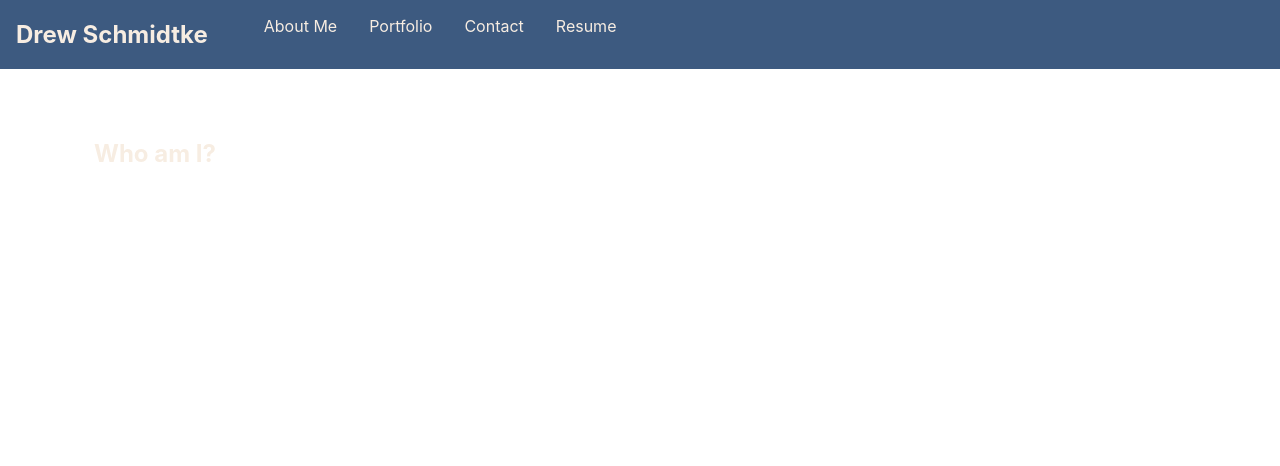
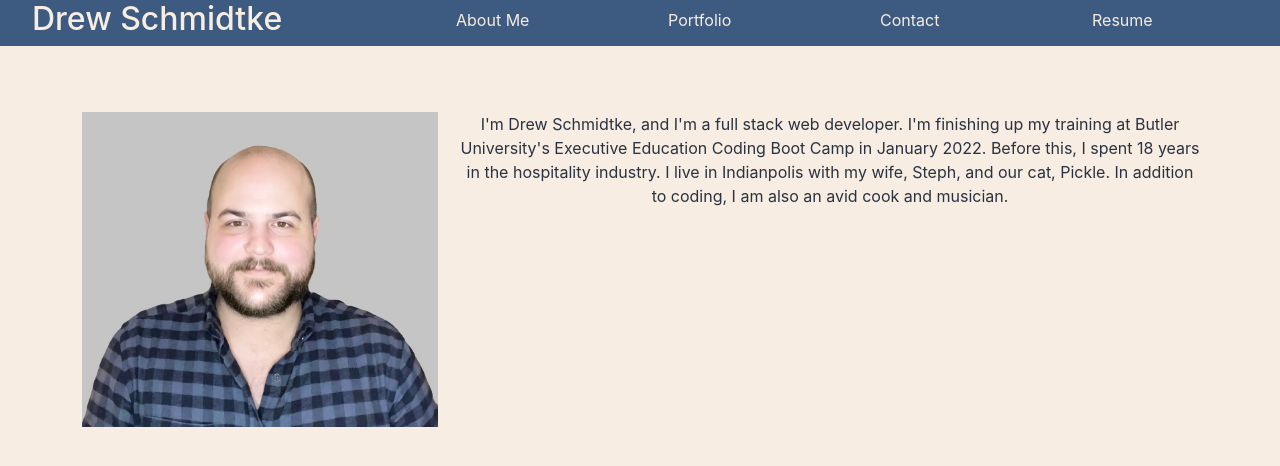
Before and after one commit to aschmidtke/heaven-strange-dose, a React (Create React App) app: page / in a window 1280 px wide. Shown: the top 466 px of the page. Built offline with nearby package versions, Linux system fonts and the light colour scheme.

Commit message:
bootstrap

```diff
--- a/package.json
+++ b/package.json
@@ -6,6 +6,7 @@
     "@testing-library/jest-dom": "^5.16.1",
     "@testing-library/react": "^12.1.2",
     "@testing-library/user-event": "^13.5.0",
+    "bootstrap": "^5.1.3",
     "react": "^17.0.2",
     "react-dom": "^17.0.2",
     "react-scripts": "5.0.0",
--- a/public/index.html
+++ b/public/index.html
@@ -24,7 +24,7 @@
       work correctly both with client-side routing and a non-root public URL.
       Learn how to configure a non-root public URL by running `npm run build`.
     -->
-    <title>React App</title>
+    <title>Drew Schmidtke</title>
   </head>
   <body>
     <noscript>You need to enable JavaScript to run this app.</noscript>
--- a/src/App.js
+++ b/src/App.js
@@ -6,7 +6,7 @@ function App() {
   return (
     <div>
       <Nav></Nav>
-      <main>
+      <main className='container'>
 
         <About></About>
       </main>
--- a/src/components/About/index.js
+++ b/src/components/About/index.js
@@ -1,9 +1,11 @@
 import React from 'react';
+import headShot from '../../assets/headshot.jpg';
 
 function About() {
     return (
-        <section>
-            <h1 id="about">Who am I?</h1>
+        <section className='row'>
+            <img src={headShot} className="col-md-4" alt="headshot" />
+            <a className="aboutText px-2 col-md-8">I'm Drew Schmidtke, and I'm a full stack web developer. I'm finishing up my training at Butler University's Executive Education Coding Boot Camp in January 2022. Before this, I spent 18 years in the hospitality industry. I live in Indianpolis with my wife, Steph, and our cat, Pickle. In addition to coding, I am also an avid cook and musician. </a>
         </section>
     );
 }
--- a/src/components/Nav/index.js
+++ b/src/components/Nav/index.js
@@ -2,30 +2,30 @@ import React from 'react';
 
 function Nav() {
     return (
-        <header className="flex-row px-2">
-            <h2>
+        <header className="">
+            <nav className="">
+                <ul className="row">
+                    <h2 className="col-md-4">
                         <a className="title" href="/">
                             Drew Schmidtke
                         </a>
                     </h2>
-            <nav>
-                <ul className="flex-row">
-                    <li className="mx-2">
+                        <li className="col-md-2 py-2">
                             <a href="#about">
                                 About Me
                             </a>
                         </li>
-                    <li className="mx-2">
+                        <li className="col-md-2 py-2">
                             <a href="#portfolio">
                                 Portfolio
                             </a>
                         </li>
-                    <li className="mx-2">
+                        <li className="col-md-2 py-2">
                             <a href="#contact">
                                 Contact
                             </a>
                         </li>
-                    <li className="mx-2">
+                        <li className="col-md-2 py-2">
                             <a href="#resume">
                                 Resume
                             </a>
@@ -33,7 +33,7 @@ function Nav() {
                 </ul>
             </nav>
 
-        </header>
+        </header >
     );
 }
 
--- a/src/index.css
+++ b/src/index.css
@@ -38,7 +38,7 @@ body {
 }
 
 body {
-  color: var(--primary)
+  background-color: var(--primary);
 }
 
 header {
@@ -58,18 +58,19 @@ a {
   text-decoration: none;
 }
 
-.flex-row {
-  display: flex;
-  flex-wrap: wrap;
-}
+/* img {
+  max-width: 25%;
+  border: 1px solid var(--secondary);
+  border-radius: 8px;
+} */
 
-.title {
-  color: var(--primary);
-  text-decoration: none;
+.aboutText {
+  color: var(--dark);
+  text-align: center;
 }
 
 .mx-2 {
-  margin-right: var(--spacing-two);
+  margin-right: var(--spacing-two); /* not currently using*/
   margin-left: var(--spacing-two);
 }
 
@@ -77,3 +78,13 @@ a {
   padding-right: var(--spacing-two);
   padding-left: var(--spacing-two);
 }
+
+.py-2 {
+  padding-top: var(--spacing-two);
+  padding-bottom: var(--spacing-two)
+}
+
+.title {
+  color: var(--primary);
+  text-decoration: none; /* not working with bootstrap */
+}
--- a/src/index.js
+++ b/src/index.js
@@ -1,3 +1,4 @@
+import 'bootstrap/dist/css/bootstrap.min.css';
 import React from 'react';
 import ReactDOM from 'react-dom';
 import './index.css';
```
Also changed, not shown: src/assets/headshot.jpg (added), 1 other file (tests, documents, lock files or other folders). Lines whose indentation alone changed are shown as unchanged.
